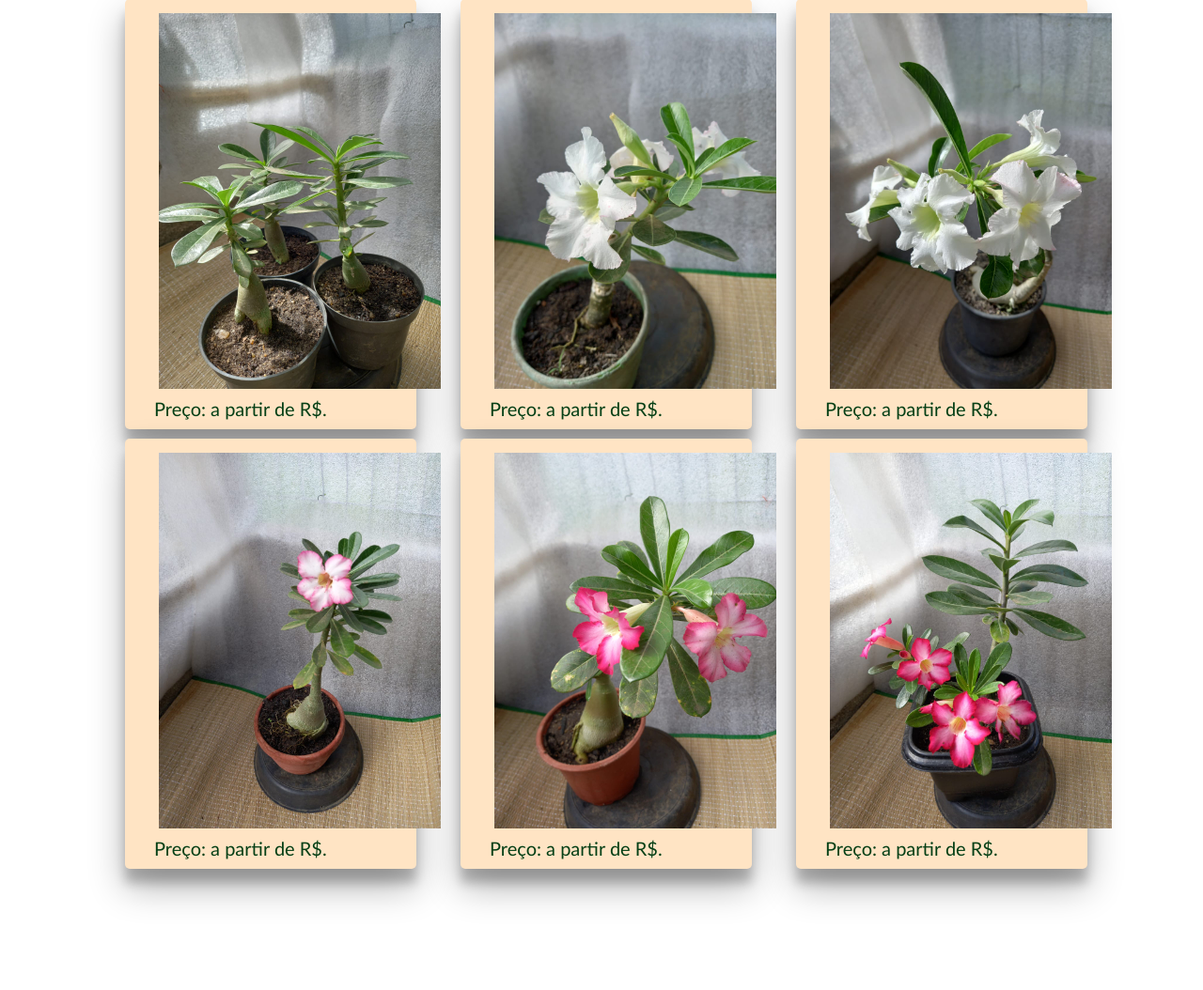
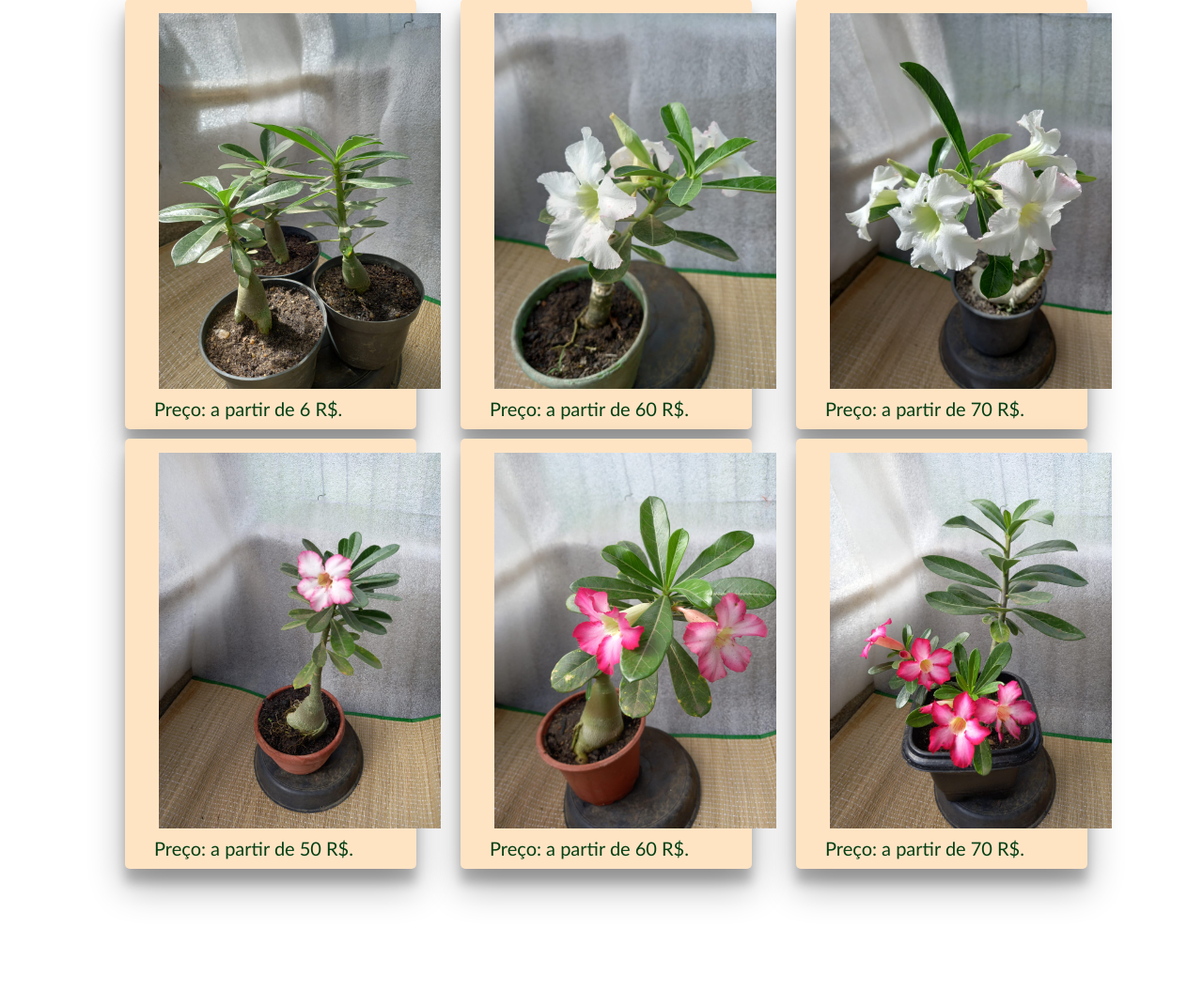
Before and after one commit to cristianoepifanio/Floricultura, a PHP site: page /catalogo.html in a window 1280 px wide. Shown: the part 182-1236 px from the top of the page at 94% size. Run offline with PHP 8.4, Linux system fonts and the light colour scheme; some libraries are stand-ins or nearby versions.

Commit message:
atualização

```diff
--- a/catalogo.html
+++ b/catalogo.html
@@ -34,24 +34,24 @@
         <h1> Catálogo de Flores</h1>
         <div class="conteiner2">
             <div class="cartaz"><img src="fotos/img/brotos.jpeg" alt="Brotos">
-            <p>Preço: a partir de     R$.</p>
+            <p>Preço: a partir de  6  R$.</p>
             </div>
             <div class="cartaz"><img src="fotos/img/rosa branca.jpeg" alt="Rosa Branca">
-            <p>Preço: a partir de     R$.</p>
+            <p>Preço: a partir de  60  R$.</p>
             </div>
-            <div class="cartaz"><img src="fotos/img/rosa branca media.jpeg" alt="Rosa Branca Média">
-            <p>Preço: a partir de     R$.</p>
+            <div class="cartaz"><img src="fotos/img/rosa branca media.jpeg" alt="Rosa Branca (Enxerto)">
+            <p>Preço: a partir de  70  R$.</p>
             </div>
         </div>
         <div class="conteiner2">
             <div class="cartaz"><img src="fotos/img/rosa única.jpeg" alt="Rosa Única">
-            <p>Preço: a partir de     R$.</p>
+            <p>Preço: a partir de  50  R$.</p>
             </div>
             <div class="cartaz"><img src="fotos/img/rosa de duas.jpeg" alt="Rosa de Duas">
-            <p>Preço: a partir de     R$.</p>
+            <p>Preço: a partir de  60  R$.</p>
             </div>
             <div class="cartaz"><img src="fotos/img/rosa cheia.jpeg" alt="Rosa Cheia">
-            <p>Preço: a partir de     R$.</p>
+            <p>Preço: a partir de  70  R$.</p>
             </div>
         </div>
     </div>
--- a/js/main.js
+++ b/js/main.js
@@ -1,9 +1,3 @@
-$(document).ready(function () {
-
-    $("#owl-demo").owlCarousel({
-
-    });
-});
 $(document).ready(function() {
 
    $("#owl-example").owlCarousel({
--- a/style/responsivo.css
+++ b/style/responsivo.css
@@ -32,6 +32,7 @@
     }
     .conteiner2{
         margin: 1%;
+        flex-direction: column;
     }
 }
 @media screen and (max-width: 1000px){
```
Also changed, not shown: index.html (+5 -4 lines).
